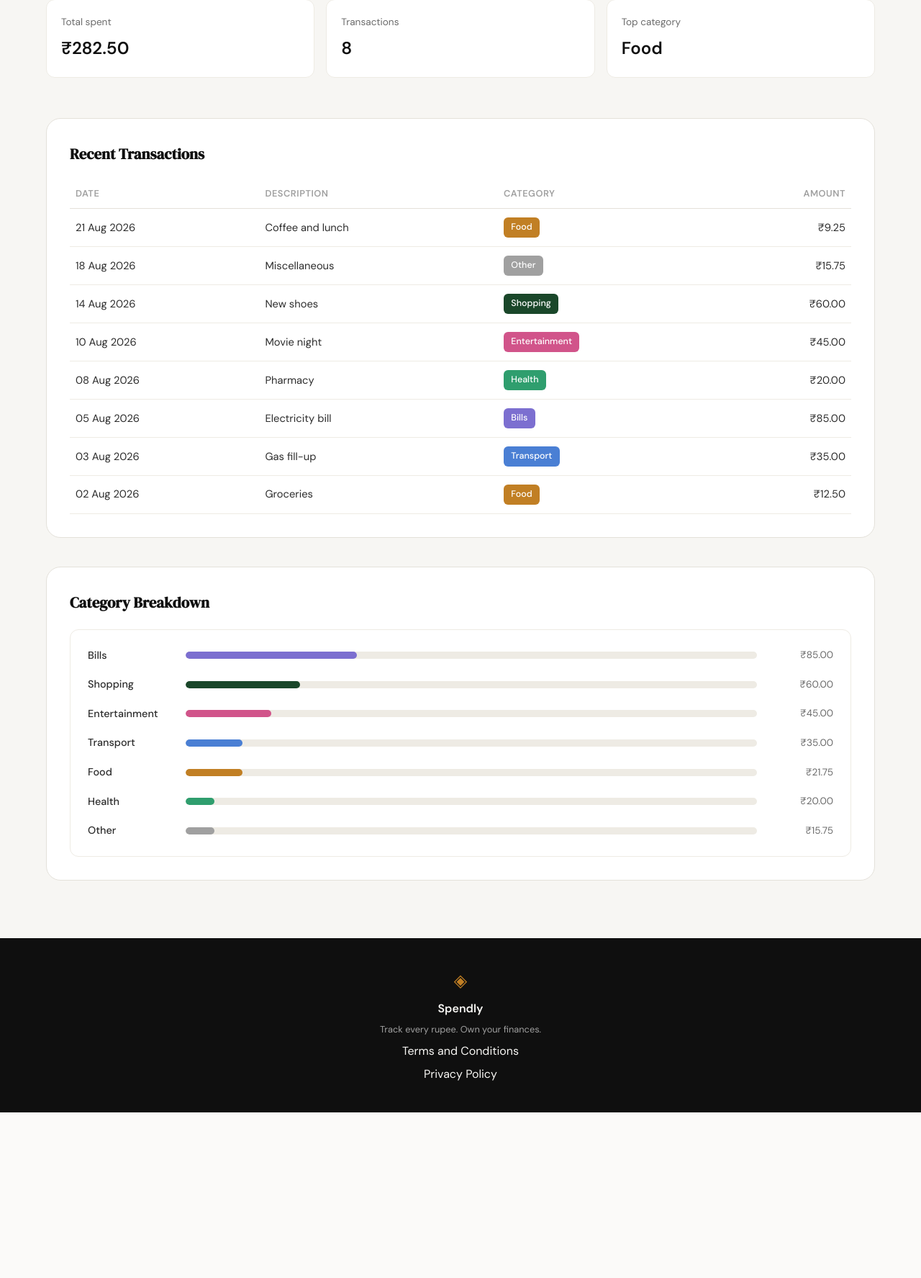
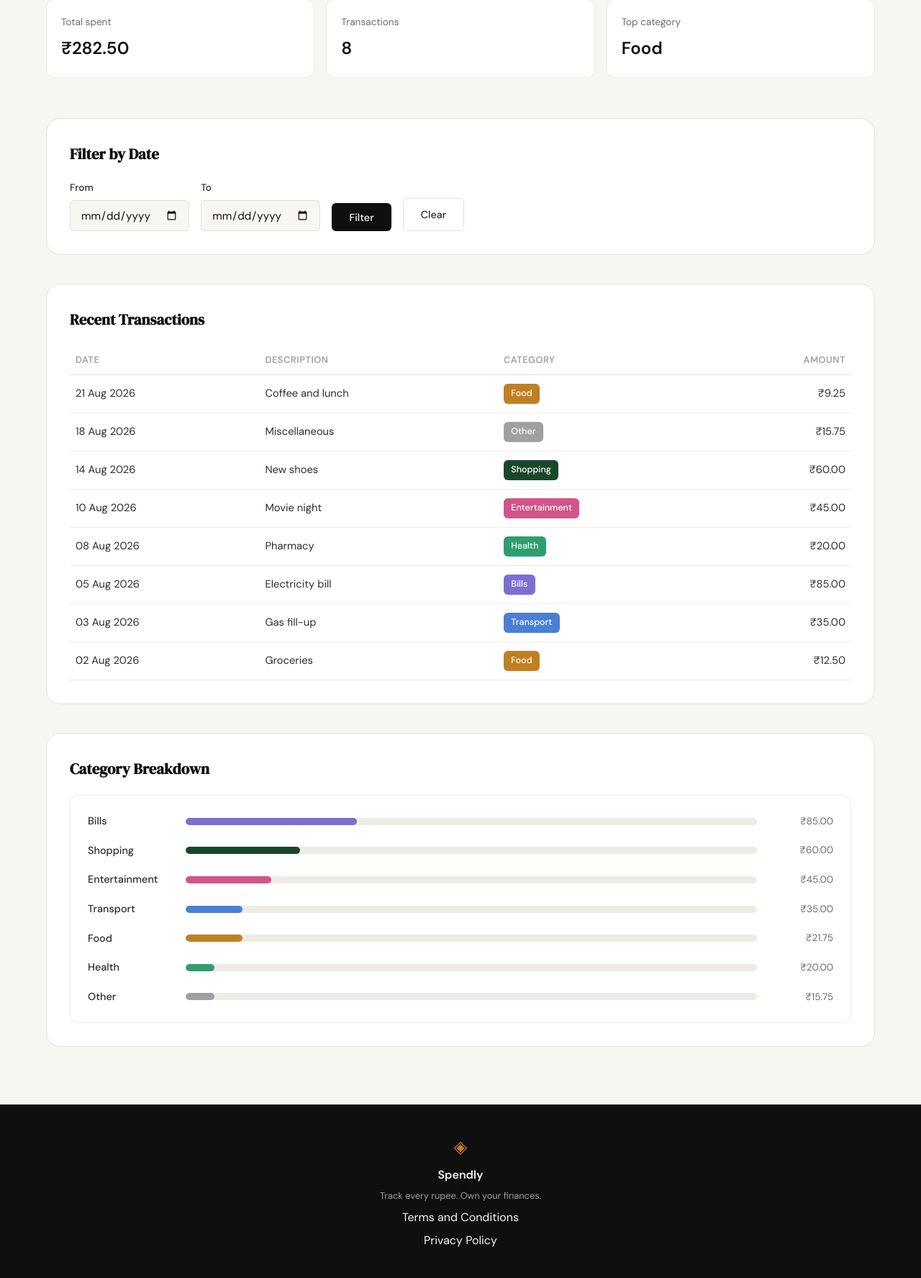
Before and after one commit to rickspark4/spendly, a Flask app: page /profile in a window 1280 px wide. Shown: the part 303-2078 px from the top of the page at 72% size. Before the commit the page ends 1848 px from the top, so only its background shows below. Run offline with Flask 3, Linux system fonts and the light colour scheme; the visitor is signed in with stand-in values (Sample User, id 1); data comes from the database, SQL or seed files in the repository.

Commit message:
add date filter to profilr page

```diff
--- a/app.py
+++ b/app.py
@@ -38,23 +38,35 @@ def get_profile_user(db, user_id):
     }
 
 
-def get_profile_stats(db, user_id):
-    totals = db.execute(
-        "SELECT COALESCE(SUM(amount), 0) AS total, COUNT(*) AS count FROM expenses WHERE user_id = ?",
-        (user_id,),
-    ).fetchone()
+def build_date_range_filter(user_id, date_range):
+    """Return (range_clause, params) for scoping an expenses query to user_id,
+    optionally narrowed to an inclusive (start, end) date_range. range_clause
+    is always one of two hardcoded literals — never built from user input —
+    so splicing it into query text carries no injection risk; the actual
+    start/end values are still passed as bound `?` params."""
+    params = [user_id]
+    range_clause = ""
+    if date_range:
+        range_clause = "AND date BETWEEN ? AND ?"
+        params.extend(date_range)
+    return range_clause, params
 
-    top = db.execute(
-        """
+
+def get_profile_stats(db, user_id, date_range=None):
+    totals_query = "SELECT COALESCE(SUM(amount), 0) AS total, COUNT(*) AS count FROM expenses WHERE user_id = ?"
+    top_query = """
         SELECT category, COUNT(*) AS n
         FROM expenses
         WHERE user_id = ?
+        {range_clause}
         GROUP BY category
         ORDER BY n DESC
         LIMIT 1
-        """,
-        (user_id,),
-    ).fetchone()
+    """
+    range_clause, params = build_date_range_filter(user_id, date_range)
+
+    totals = db.execute(f"{totals_query} {range_clause}", params).fetchone()
+    top = db.execute(top_query.format(range_clause=range_clause), params).fetchone()
 
     return {
         "total_spent": f"₹{totals['total']:,.2f}",
@@ -63,16 +75,20 @@ def get_profile_stats(db, user_id):
     }
 
 
-def get_profile_transactions(db, user_id, limit=10):
+def get_profile_transactions(db, user_id, limit=10, date_range=None):
+    range_clause, params = build_date_range_filter(user_id, date_range)
+    params.append(limit)
+
     rows = db.execute(
-        """
+        f"""
         SELECT date, description, category, amount
         FROM expenses
         WHERE user_id = ?
+        {range_clause}
         ORDER BY date DESC
         LIMIT ?
         """,
-        (user_id, limit),
+        params,
     ).fetchall()
 
     transactions = []
@@ -87,16 +103,19 @@ def get_profile_transactions(db, user_id, limit=10):
     return transactions
 
 
-def get_profile_category_breakdown(db, user_id):
+def get_profile_category_breakdown(db, user_id, date_range=None):
+    range_clause, params = build_date_range_filter(user_id, date_range)
+
     rows = db.execute(
-        """
+        f"""
         SELECT category, SUM(amount) AS total
         FROM expenses
         WHERE user_id = ?
+        {range_clause}
         GROUP BY category
         ORDER BY total DESC
         """,
-        (user_id,),
+        params,
     ).fetchall()
 
     grand_total = sum(row["total"] for row in rows)
@@ -114,6 +133,29 @@ def get_profile_category_breakdown(db, user_id):
             "percent": pct,
         })
     return breakdown
+
+
+def parse_date_range(args):
+    start = args.get("start")
+    end = args.get("end")
+
+    if not start or not end:
+        return None, None
+
+    try:
+        # Normalize to zero-padded YYYY-MM-DD so string comparison (both here
+        # and in the SQL BETWEEN clause) matches chronological order — strptime
+        # itself accepts unpadded input like "2024-9-5", which would otherwise
+        # sort incorrectly against "2024-10-01".
+        start = datetime.strptime(start, "%Y-%m-%d").strftime("%Y-%m-%d")
+        end = datetime.strptime(end, "%Y-%m-%d").strftime("%Y-%m-%d")
+    except ValueError:
+        return None, None
+
+    if start > end:
+        return None, None
+
+    return start, end
 
 
 @app.context_processor
@@ -223,12 +265,17 @@ def profile():
         session.pop("user_id", None)
         return redirect(url_for("login"))
 
+    start, end = parse_date_range(request.args)
+    date_range = (start, end) if start else None
+
     return render_template(
         "profile.html",
         user=user,
-        stats=get_profile_stats(db, user_id),
-        transactions=get_profile_transactions(db, user_id),
-        categories=get_profile_category_breakdown(db, user_id),
+        stats=get_profile_stats(db, user_id, date_range),
+        transactions=get_profile_transactions(db, user_id, date_range=date_range),
+        categories=get_profile_category_breakdown(db, user_id, date_range),
+        filter_start=request.args.get("start", ""),
+        filter_end=request.args.get("end", ""),
     )
 
 
--- a/static/css/style.css
+++ b/static/css/style.css
@@ -655,6 +655,17 @@ a { color: inherit; text-decoration: none; }
     margin-bottom: 1.25rem;
 }
 
+.filter-form {
+    display: flex;
+    align-items: flex-end;
+    gap: 1rem;
+    flex-wrap: wrap;
+}
+
+.filter-form .form-group {
+    margin-bottom: 0;
+}
+
 .transaction-table {
     width: 100%;
     border-collapse: collapse;
--- a/templates/profile.html
+++ b/templates/profile.html
@@ -29,6 +29,22 @@
                 <span class="mock-stat-label">Top category</span>
                 <span class="mock-stat-value">{{ stats.top_category }}</span>
             </div>
+        </div>
+
+        <div class="profile-block">
+            <h2 class="profile-block-title">Filter by Date</h2>
+            <form method="GET" action="{{ url_for('profile') }}" class="filter-form">
+                <div class="form-group">
+                    <label for="start">From</label>
+                    <input class="form-input" type="date" id="start" name="start" value="{{ filter_start }}">
+                </div>
+                <div class="form-group">
+                    <label for="end">To</label>
+                    <input class="form-input" type="date" id="end" name="end" value="{{ filter_end }}">
+                </div>
+                <button type="submit" class="btn-primary">Filter</button>
+                <a href="{{ url_for('profile') }}" class="btn-ghost">Clear</a>
+            </form>
         </div>
 
         <div class="profile-block">
```
Also changed, not shown: tests/conftest.py (added, +94 -0 lines), tests/test_06-date-filter-profile-page.py (added, +233 -0 lines), .claude/specs/06-date-filter-profile-page.md (added).
